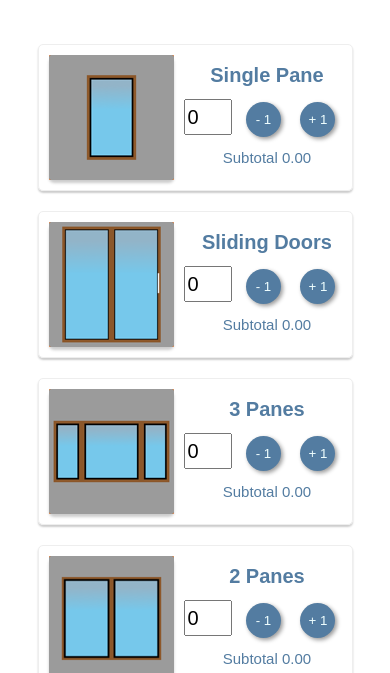
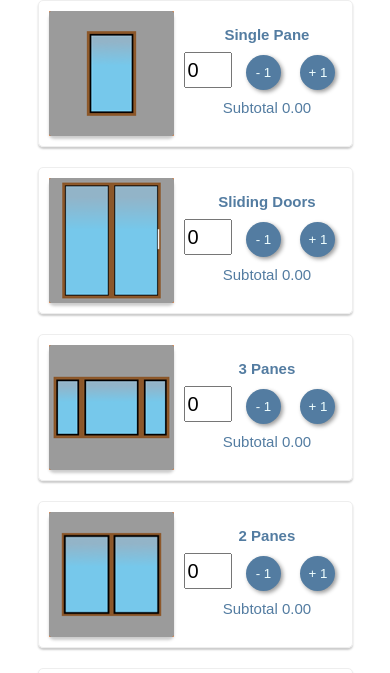
Before and after one commit to Ongomobile/webEstimateApp, a plain HTML site: page index.html in a window 390 px wide. Shown: the part 276-949 px from the top of the page. Drawn offline with Linux system fonts and the light colour scheme.

Commit message:
Update CSS

```diff
--- a/style.css
+++ b/style.css
@@ -207,10 +207,21 @@ header {
 }
 
 @media (max-width: 620px) {
+  body {
+    line-height: 1.0;
+  }
   .main-nav a {
     font-size: 0.5rem;
   }
   .wrapper {
     grid-gap: 5px;
   }
+
+  .window-card-type {
+    min-width: 300px;
+  }
+
+  .card-title {
+    font-size: 15px;
+  }
 }
```
